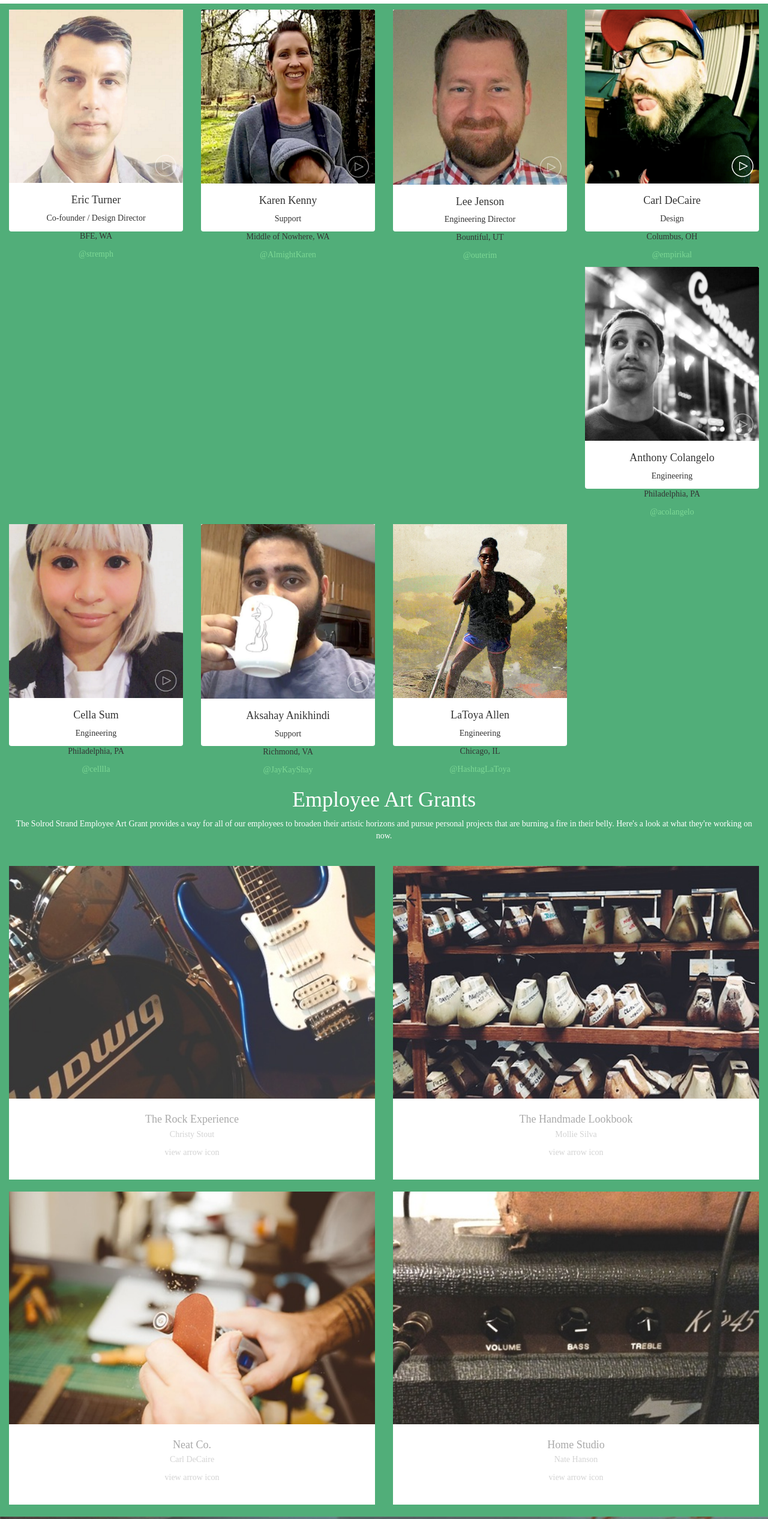
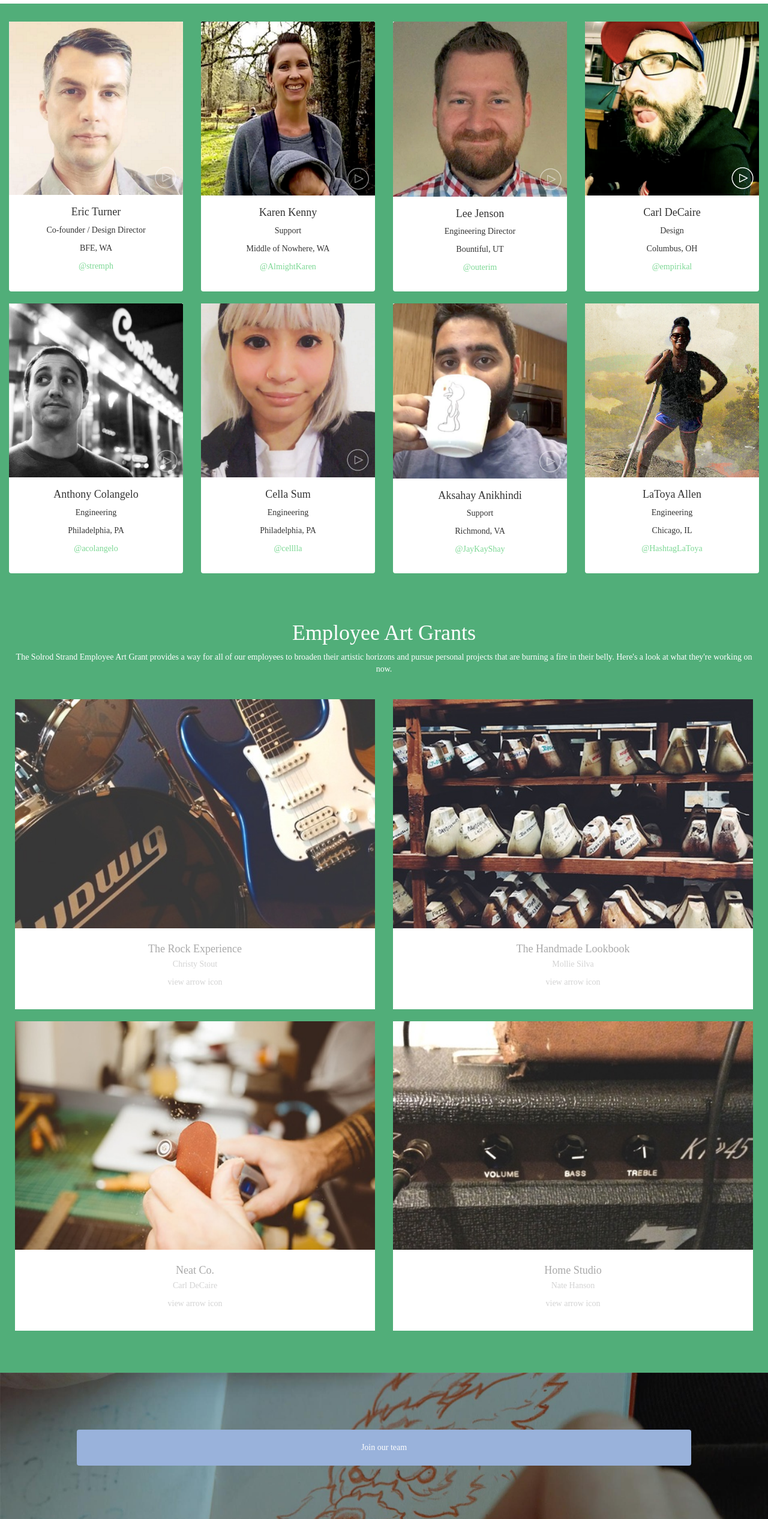
Before and after one commit to andicoaker/assignment-08, a plain HTML site: page index.html in a window 1280 px wide. Shown: the part 250-2783 px from the top of the page at 60% size. Drawn offline with nearby package versions, Linux system fonts and the light colour scheme.

Commit message:
updated styles in lab

```diff
--- a/index.html
+++ b/index.html
@@ -36,7 +36,7 @@
       <div class="container-fluid">
         <div class="row emp-thumbnails">
           <div class="col-sm-12 col-md-3 staff">
-            <div class="thumbnail">
+            <div class="thumbnail employees">
               <img src="./assets/solrod-profile-pic-1-eric.png" alt="">
               <div class="caption emp-desc">
                 <h4>Eric Turner</h4>
@@ -47,7 +47,7 @@
             </div>
           </div>
           <div class="col-sm-12 col-md-3 staff">
-            <div class="thumbnail">
+            <div class="thumbnail employees">
               <img src="./assets/solrod-profile-pic-2-karen.png" alt="">
               <div class="caption emp-desc">
                 <h4>Karen Kenny</h4>
@@ -58,7 +58,7 @@
             </div>
           </div>
           <div class="col-sm-12 col-md-3 staff">
-            <div class="thumbnail">
+            <div class="thumbnail employees">
               <img src="./assets/solrod-profile-pic-3-lee.png" alt="">
               <div class="caption emp-desc">
                 <h4>Lee Jenson</h4>
@@ -69,7 +69,7 @@
             </div>
           </div>
           <div class="col-sm-12 col-md-3 staff">
-            <div class="thumbnail">
+            <div class="thumbnail employees">
               <img src="./assets/solrod-profile-pic-4-carl.png" alt="">
               <div class="caption emp-desc">
                 <h4>Carl DeCaire</h4>
@@ -80,7 +80,7 @@
             </div>
           </div>
           <div class="col-sm-12 col-md-3 staff">
-            <div class="thumbnail">
+            <div class="thumbnail employees">
               <img src="./assets/solrod-profile-pic-5-anthony.png" alt="">
               <div class="caption emp-desc">
                 <h4>Anthony Colangelo</h4>
@@ -91,7 +91,7 @@
             </div>
           </div>
           <div class="col-sm-12 col-md-3 staff">
-            <div class="thumbnail">
+            <div class="thumbnail employees">
               <img src="./assets/solrod-profile-pic-6-cella.png" alt="">
               <div class="caption emp-desc">
                 <h4>Cella Sum</h4>
@@ -102,7 +102,7 @@
             </div>
           </div>
           <div class="col-sm-12 col-md-3 staff">
-            <div class="thumbnail">
+            <div class="thumbnail employees">
               <img src="./assets/solrod-profile-pic-7-ashkay.png" alt="">
               <div class="caption emp-desc">
                 <h4>Aksahay Anikhindi</h4>
@@ -113,7 +113,7 @@
             </div>
           </div>
           <div class="col-sm-12 col-md-3 staff">
-            <div class="thumbnail">
+            <div class="thumbnail employees">
               <img src="./assets/solrod-profile-pic-8-latoya.png" alt="">
               <div class="caption emp-desc">
                 <h4>LaToya Allen</h4>
@@ -191,7 +191,11 @@
           <button type="button" class="btn btn-default join-us-btn">Join our team</button>
       </div>
 
-      </div>
+      <footer class="container-fluid footer">
+        <img class="footer-icon" src="assets/solrod-instagram.svg" alt="">
+        <img class="footer-icon" src="assets/solrod-twitter.svg" alt="">
+        <img class="footer-icon" src="assets/solrod-facebook.svg" alt="">
+      </footer>
 
     </div>
   </body>
--- a/scss/main.scss
+++ b/scss/main.scss
@@ -62,7 +62,12 @@ h3 {
   margin: 0;
 }
 
-.thumbnail{
+.emp-thumbnails{
+  padding-top: 20px;
+  padding-bottom: 50px;
+}
+
+.employees{
   width: 50%;
   margin: 0 auto;
   padding: 0;
@@ -96,6 +101,10 @@ h3 {
   padding-bottom: 30px;
 }
 
+.emp-grant-proj{
+  padding: 0px 25px 50px 25px;
+}
+
 .thumbnail-proj{
   margin-bottom: 20px;
 }
@@ -120,7 +129,10 @@ h3 {
 
 .drawing-board-splash{
   background-image: url(../assets/solrod-drawingboard-background.jpg);
-  width: 100%;
+  background-size: cover;
+  height: 250px;
+  margin: 0;
+  position: relative;
 }
 
 .join-us-btn {
@@ -129,13 +141,54 @@ h3 {
   width: 80%;
   margin: 0 auto;
   color: white;
+  position: absolute;
+  top: 50%; left: 50%;
+  transform: translate(-50%, -50%);
+  padding: 20px 0px 20px 0px;
+}
+
+.footer {
+  background-color: white;
+  height: 100px;
+  padding: 25px 15px;
+  margin: 0;
+}
+
+.footer-icon{
+  width: 15%;
+  display: inline-block;
+  padding: 15px;
 
 }
 
-@media screen and (min-width: 1000px){
+
+
+@media screen and (min-width: 768px){
   .thumbnail{
     width: 100%;
-    height: 370px;
+    // height: 420px;
+    display: inline-block;
+  }
+  .footer {
+    padding: 0;
+  }
+  .footer-icon{
+    padding: 40px;
+  }
+}
+
+@media screen and (min-width: 992px){
+  .thumbnail{
+    width: 100%;
+    height: 380px;
     display: inline-block;
   }
 }
+
+@media screen and (min-width: 1200px){
+  .thumbnail{
+    width: 100%;
+    height: 450px;
+    display: inline-block;
+  }
+}
```
Also changed, not shown: css/styles.css, 1 other file.
